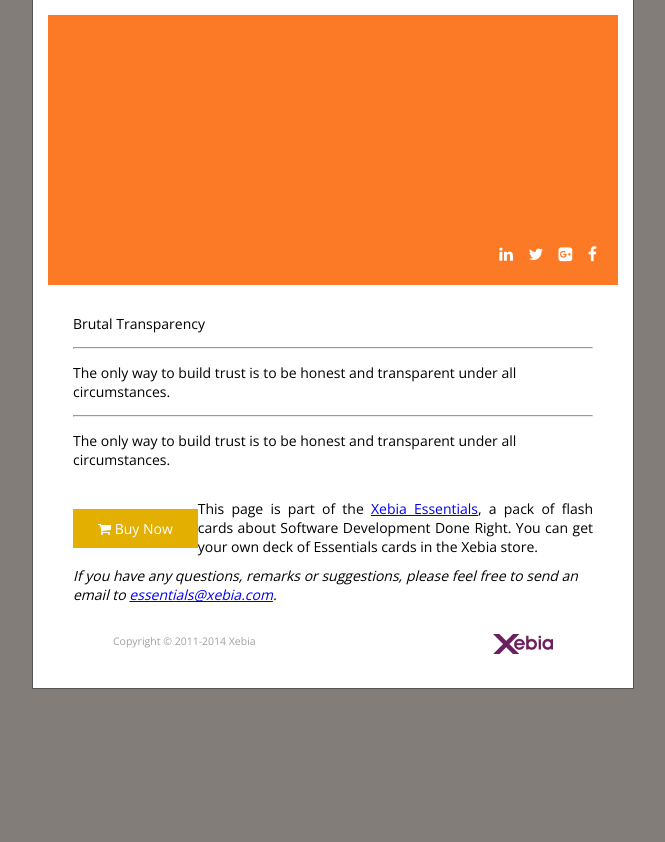
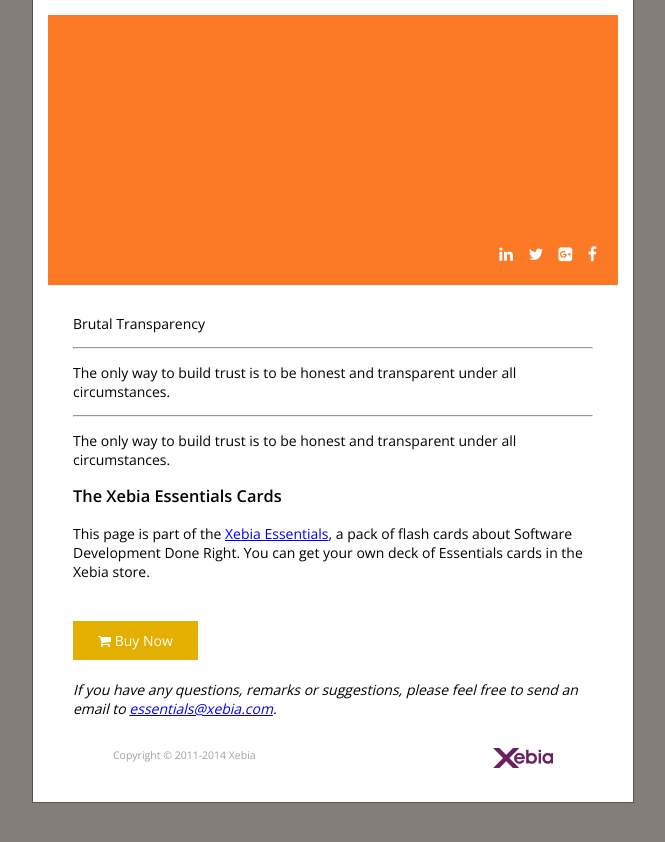
Before and after one commit to xebia/essentials, a Jekyll site: the page built from brutal-transparency.md, in a window 1280 px wide. Shown: the top 842 px of the page, without its empty margins (307-972 px from the left). Built offline with Jekyll 4.4.1, drawn with Linux system fonts in a browser that asks for light colours; nearby versions of some CDN libraries; Markdown is read by kramdown in place of the engine named in the settings.

Commit message:
Put buy button on it's own line Fixes #32

```diff
--- a/_includes/banner.html
+++ b/_includes/banner.html
@@ -1,4 +1,7 @@
-<div class="buynow">
-  <a href="http://xebia.com/books/xebia-essentials?utm_source=footer&utm_medium=web&utm_campaign=essentials" class="buybutton"><i class="fa fa-shopping-cart"></i> Buy Now</a>
+<h3>The Xebia Essentials Cards</h3>
+<div>
   This page is part of the <a rel="collection" href="/index.html">Xebia Essentials</a>, a pack of flash cards about Software Development Done Right. You can get your own deck of Essentials cards in the Xebia store.
 </div>
+<div class="buynow">
+  <a href="http://xebia.com/books/xebia-essentials?utm_source=footer&utm_medium=web&utm_campaign=essentials" class="buybutton"><i class="fa fa-shopping-cart"></i> Buy Now</a></div>
+  <br clear='left'/>
```
